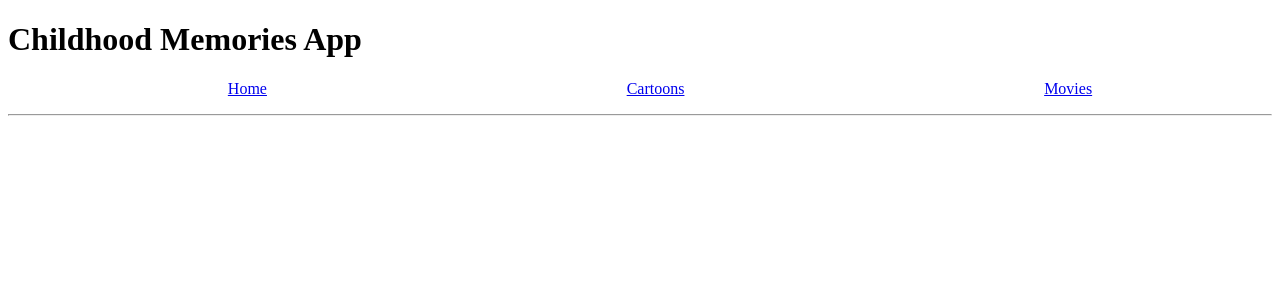
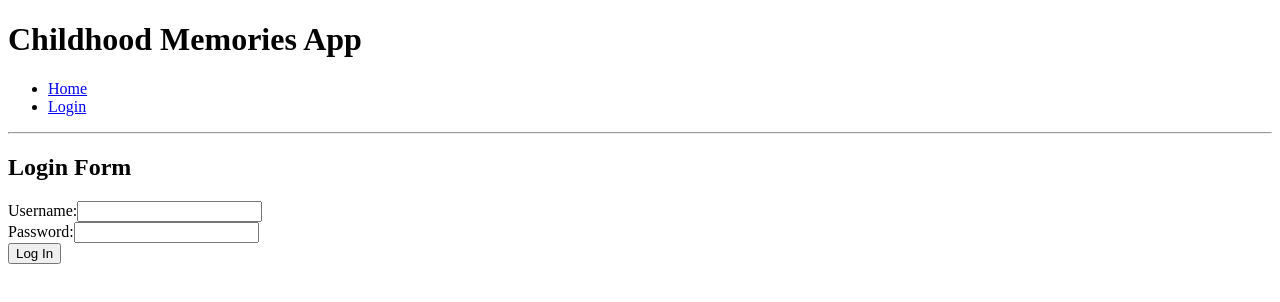
Before and after one commit to conversayShawn/fakeNetflix, a React (Create React App) app: page /login in a window 1280 px wide. Shown: the top 302 px of the page. Built offline with nearby package versions, Linux system fonts and the light colour scheme.

Commit message:
it doesn't navigate back to localhost:3000

```diff
--- a/src/App.js
+++ b/src/App.js
@@ -1,38 +1,73 @@
-import React, { useEffect, useState } from 'react';
-import axios from 'axios';
-import { BrowserRouter as Router, Routes, Route } from 'react-router-dom';
+// import React, { useEffect, useState } from 'react';
+// import axios from 'axios';
+// import { BrowserRouter as Router, Routes, Route } from 'react-router-dom';
+// import Home from './components/main-page/Home';
+// import CartoonList from './components/cartoons/CartoonList';
+// import MovieList from './components/movies/MovieList';
+// import Navigation from './components/main-page/Navigation';
+
+// const App = () => {
+//   const [cartoons, setCartoons] = useState([]);
+//   const [movies, setMovies] = useState([]);
+
+//   useEffect(() => {
+//     // Fetch cartoons data
+//     axios.get('/data/cartoons.json').then((response) => {
+//       setCartoons(response.data);
+//     });
+
+//     // Fetch movies data
+//     axios.get('/data/movies.json').then((response) => {
+//       setMovies(response.data);
+//       // setLoading(false);
+//     });
+//   }, []);
+
+//   return (
+//     <Router>
+//       <div className="app">
+//         <h1>Childhood Memories App</h1>
+//         <Navigation />
+//         <hr />
+//         <Routes>
+//           <Route path="/" element={<Home />} />
+//           <Route path="/cartoons" element={<CartoonList cartoons={cartoons} />} />
+//           <Route path="/movies" element={<MovieList movies={movies} />} />
+//         </Routes>
+//       </div>
+//     </Router>
+//   );
+// };
+
+// export default App;
+
+import React, { useState } from 'react';
+import { BrowserRouter as Router, Routes, Route, Navigate } from 'react-router-dom';
 import Home from './components/main-page/Home';
+import Login from './components/main-page/Login';
 import CartoonList from './components/cartoons/CartoonList';
 import MovieList from './components/movies/MovieList';
-import Navigation from './components/main-page/Navigation';
+import Navigation from './components/main-page/Navigation'
 
 const App = () => {
-  const [cartoons, setCartoons] = useState([]);
-  const [movies, setMovies] = useState([]);
-
-  useEffect(() => {
-    // Fetch cartoons data
-    axios.get('/data/cartoons.json').then((response) => {
-      setCartoons(response.data);
-    });
-
-    // Fetch movies data
-    axios.get('/data/movies.json').then((response) => {
-      setMovies(response.data);
-      // setLoading(false);
-    });
-  }, []);
+  // Use state to manage the authentication status
+  const [authenticated, setAuthenticated] = useState(false);
 
   return (
     <Router>
       <div className="app">
         <h1>Childhood Memories App</h1>
-        <Navigation />
+        <Navigation authenticated={authenticated} />
         <hr />
         <Routes>
-          <Route path="/" element={<Home />} />
-          <Route path="/cartoons" element={<CartoonList cartoons={cartoons} />} />
-          <Route path="/movies" element={<MovieList movies={movies} />} />
+          {/* Render Home or Navigate to /login based on authentication */}
+          <Route
+            path="/"
+            element={authenticated ? <Home /> : <Navigate to="/login" />}
+          />
+          <Route path="/login" element={<Login setAuthenticated={setAuthenticated} />} />
+          <Route path="/cartoons" element={<CartoonList />} />
+          <Route path="/movies" element={<MovieList />} />
         </Routes>
       </div>
     </Router>
--- a/src/components/main-page/Login.js
+++ b/src/components/main-page/Login.js
@@ -1,11 +1,72 @@
-import React from "react";
+// import React from "react";
 
-const Login = () => {
+// const Login = () => {
+//   return (
+//     <form className="login-form-container">
+//       <input type="text" placeholder="username"></input>
+//       <input type="password" placeholder="password"></input>
+//     </form>
+//   );
+// };
+
+// export default Login;
+
+import React, { useState } from 'react';
+
+const Login = ({ setAuthenticated }) => {
+  const [formData, setFormData] = useState({
+    username: '',
+    password: '',
+  });
+
+  // Simulate authentication process
+  const handleLogin = (e) => {
+    e.preventDefault();
+
+    // Perform authentication checks, e.g., username and password validation
+    // For simplicity, we will just set authenticated to true if any username and password are provided
+    if (formData.username && formData.password) {
+      setAuthenticated(true);
+    }
+  };
+
+  const handleChange = (e) => {
+    const { name, value } = e.target;
+    setFormData((prevFormData) => ({
+      ...prevFormData,
+      [name]: value,
+    }));
+  };
+
   return (
-    <form className="login-form-container">
-      <input type="text" placeholder="username"></input>
-      <input type="password" placeholder="password"></input>
-    </form>
+    <div>
+      <h2>Login Form</h2>
+      <form>
+        <div>
+          <label htmlFor="username">Username:</label>
+          <input
+            type="text"
+            id="username"
+            name="username"
+            value={formData.username}
+            onChange={handleChange}
+          />
+        </div>
+        <div>
+          <label htmlFor="password">Password:</label>
+          <input
+            type="password"
+            id="password"
+            name="password"
+            value={formData.password}
+            onChange={handleChange}
+          />
+        </div>
+        <button type="submit" onClick={handleLogin}>
+          Log In
+        </button>
+      </form>
+    </div>
   );
 };
 
--- a/src/components/main-page/Navigation.js
+++ b/src/components/main-page/Navigation.js
@@ -1,19 +1,50 @@
+// import React from 'react';
+// import { Link } from 'react-router-dom';
+
+// const Navigation = () => {
+//   return (
+//     <nav>
+//       <ul className='nav-bar-ul'>
+//         <li>
+//           <Link to="/">Home</Link>
+//         </li>
+//         <li>
+//           <Link to="/cartoons">Cartoons</Link>
+//         </li>
+//         <li>
+//           <Link to="/movies">Movies</Link>
+//         </li>
+//       </ul>
+//     </nav>
+//   );
+// };
+
+// export default Navigation;
+
 import React from 'react';
 import { Link } from 'react-router-dom';
 
-const Navigation = () => {
+const Navigation = ({ authenticated }) => {
   return (
     <nav>
-      <ul className='nav-bar-ul'>
+      <ul>
         <li>
           <Link to="/">Home</Link>
         </li>
+        {authenticated ? (
+          <>
             <li>
               <Link to="/cartoons">Cartoons</Link>
             </li>
             <li>
               <Link to="/movies">Movies</Link>
             </li>
+          </>
+        ) : (
+          <li>
+            <Link to="/login">Login</Link>
+          </li>
+        )}
       </ul>
     </nav>
   );
```
Lines whose indentation alone changed are shown as unchanged.
